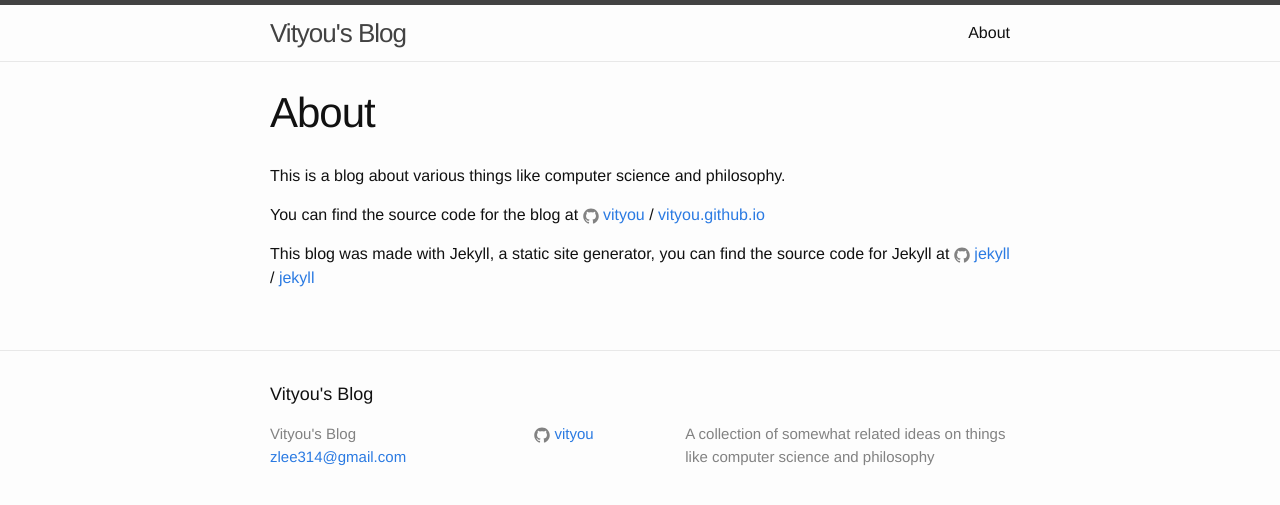
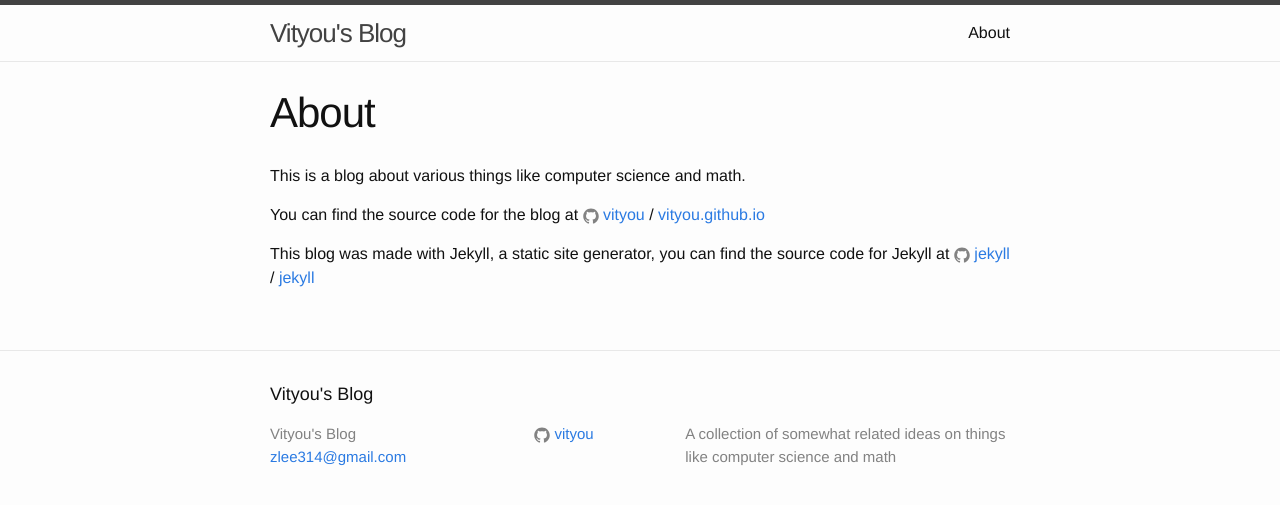
Before and after one commit to vityou/vityou.github.io, a Jekyll site: the page built from about.md, in a window 1280 px wide. Shown: the top 505 px of the page. Built offline with Jekyll 4.4.1, drawn with Linux system fonts in a browser that asks for light colours.

Commit message:
modified tables css and about.md

```diff
--- a/_config.yml
+++ b/_config.yml
@@ -10,7 +10,7 @@ title: Vityou's Blog
 email: zlee314@gmail.com
 description: > # this means to ignore newlines until "baseurl:"
   A collection of somewhat related ideas on things
-  like computer science and philosophy
+  like computer science and math
 baseurl: "" # the subpath of your site, e.g. /blog
 url: "https://vityou.github.io" # the base hostname & protocol for your site
 github_username: vityou
--- a/about.md
+++ b/about.md
@@ -4,7 +4,7 @@ title: About
 permalink: /about/
 ---
 
-This is a blog about various things like computer science and philosophy.
+This is a blog about various things like computer science and math.
 
 You can find the source code for the blog at {% include icon-github.html username="vityou" %} /
 [vityou.github.io](https://github.com/vityou/vityou.github.io)
--- a/css/main.scss
+++ b/css/main.scss
@@ -51,3 +51,12 @@ $on-laptop:        800px;
         "layout",
         "syntax-highlighting"
 ;
+
+table, th, td {
+  border: 1px solid black;
+}
+
+
+th, td {
+  padding: 15px;
+}
```
Also changed, not shown: _sass/_syntax-highlighting.scss (line endings or trailing spaces).
